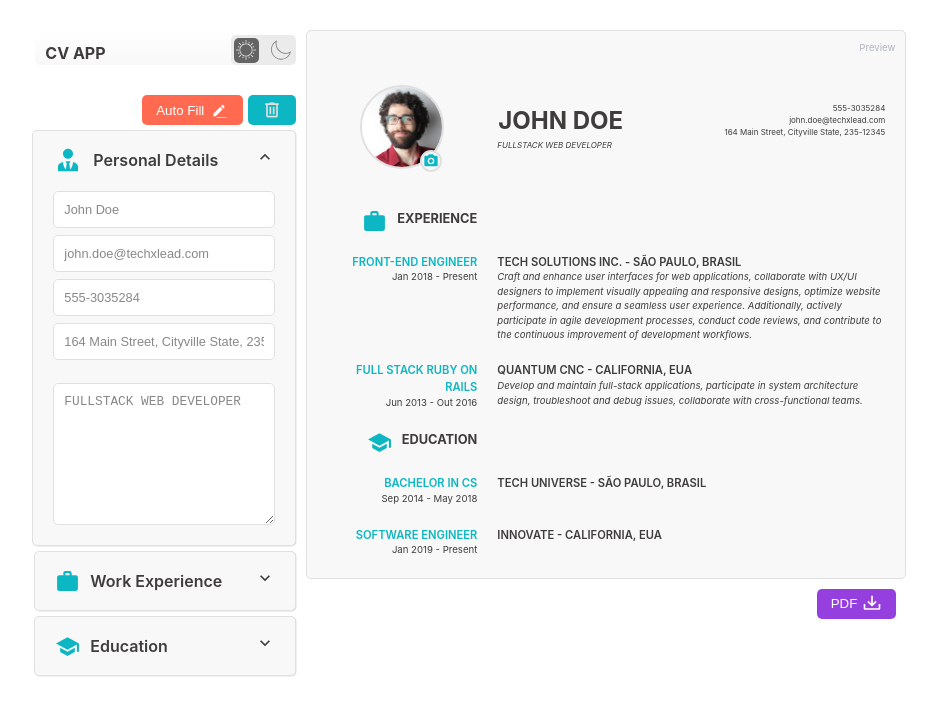
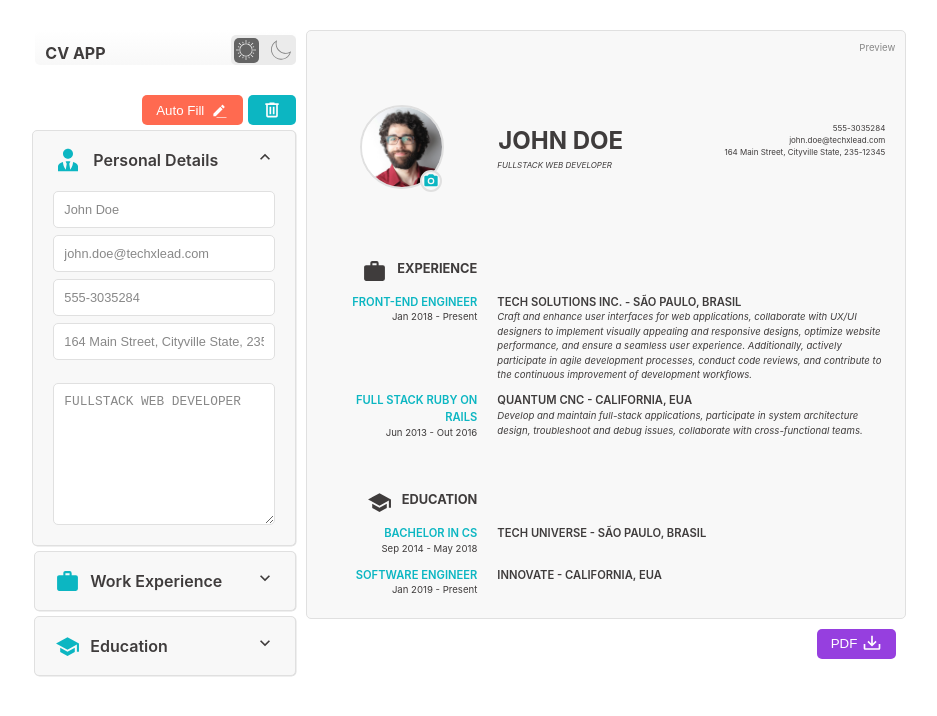
Before and after one commit to maurolps/cv-application, a React (Vite) app: page / in a window 1280 px wide. Both pictures are taken after a click on the button "Auto Fill". Shown: the top 716 px of the page, without its empty margins (137-1074 px from the left). Built offline with nearby package versions, Linux system fonts and the light colour scheme.

Commit message:
Update PDF Styling

```diff
--- a/src/components/Header.jsx
+++ b/src/components/Header.jsx
@@ -1,10 +1,12 @@
 import "../styles/header.css"
+import React from "react"
 import DarkMode from "./DarkMode"
 import { svgAutofill, svgTrash }  from '../assets/svgs'
 import { defaultData, exampleData, expData, eduData } from "./Data"
 
 export function Header(props) {
   const {setFieldsData, setUpdateExp, setUpdateEdu, setAddingExp, setAddingEdu} = props;
+  const svgTrashWhite = React.cloneElement(svgTrash, { style: {fill: '#fdfdfd'} });
 
   return (
     <>
@@ -28,7 +30,7 @@ export function Header(props) {
               setAddingEdu(false);
               setUpdateExp(null);
               setUpdateEdu(null);
-            }}>{svgTrash}</button>
+            }}>{svgTrashWhite}</button>
           </div>
     </>
   )
--- a/src/components/Preview.jsx
+++ b/src/components/Preview.jsx
@@ -5,8 +5,8 @@ import "../styles/preview.css"
 
 export function Preview(props) {
   const { update, updateExp, updateEdu } = props;
-  const svgEduBlack = React.cloneElement(svgEdu, { fill: "black" });
-  const svgExpBlack = React.cloneElement(svgExp, { fill: "black" });
+  const svgEduBlack = React.cloneElement(svgEdu, { style: {fill: 'var(--text-color'} });
+  const svgExpBlack = React.cloneElement(svgExp, { style: {fill: 'var(--text-color'} });
 
   return (
     <div className="preview">
@@ -34,6 +34,7 @@ export function Preview(props) {
             </div>
           </div>
 
+          <div className="section-wrapper">
             <div className="prev-section grid">
               <div className="section-title">{svgExpBlack}Experience</div>
             </div>
@@ -73,7 +74,9 @@ export function Preview(props) {
                 ): ""
               )
             }
+          </div>
 
+          <div className="section-wrapper">
             <div className="prev-section grid">
               <div className="section-title">{svgEduBlack} Education</div>
             </div>
@@ -112,6 +115,7 @@ export function Preview(props) {
               )
             }
           </div>
+        </div>
       )}
     </div>
   )
--- a/src/styles/preview.css
+++ b/src/styles/preview.css
@@ -11,7 +11,7 @@
 
 .preview-info {
   font-size: 0.6rem;
-  color: var(--input-placeholder-color);
+  color: var(--input-color);
   display: flex;
   justify-content: flex-end;
   padding-right: 10px;
@@ -26,11 +26,15 @@
   padding-bottom: 30px;
   overflow: auto;
   padding: 10px;
+  padding-top: 30px;
+  gap: 30px;
 }
 
 .print-pdf {
   width: 600px;
   padding: 100px;
+  color: black;
+  --text-color: black;
 }
 
 .print-pdf .prev-title {
@@ -47,6 +51,7 @@
 
 .print-pdf .prev-location {
   font-size: 16px;
+  color: black;
 }
 
 .print-pdf .prev-date {
```
Lines whose indentation alone changed are shown as unchanged.
